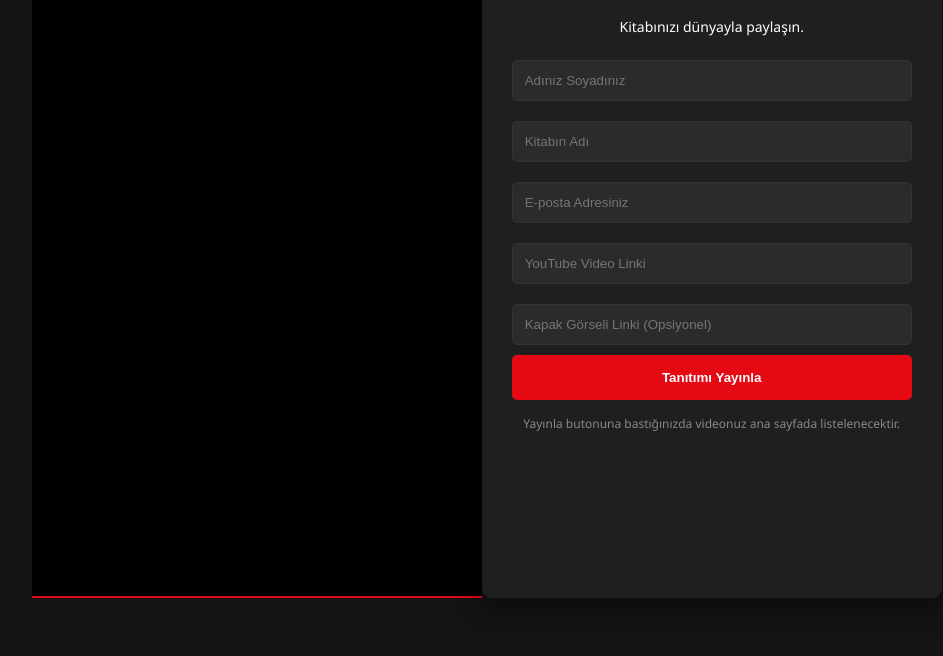
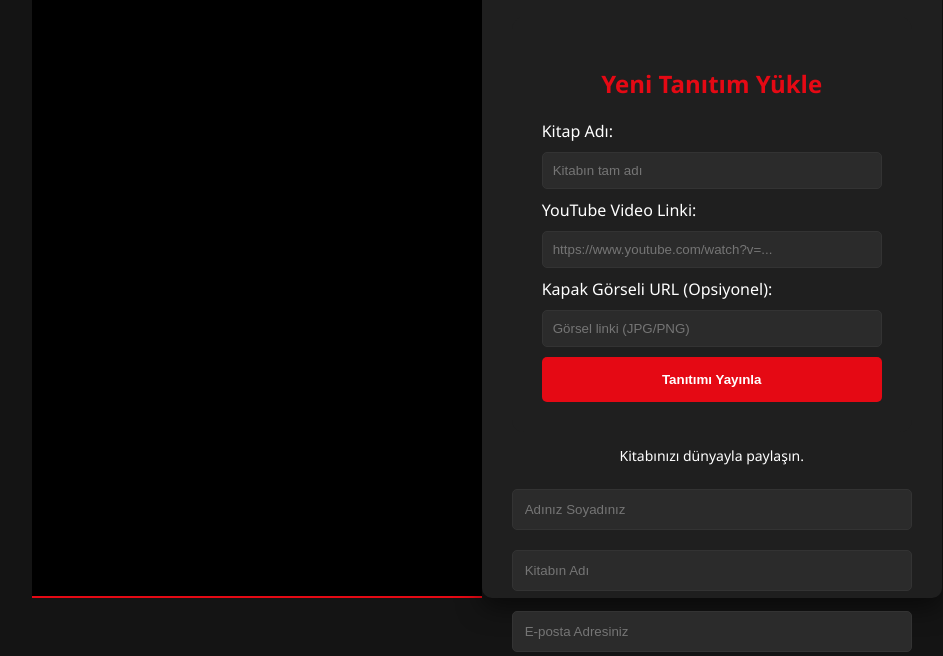
Before and after one commit to zeynepnuryazkan-ui/watchme4, a website: page yazar.html in a window 1280 px wide. Shown: the part 144-800 px from the top of the page, without its empty margins (153-1096 px from the left). Drawn offline with Linux system fonts and the light colour scheme.

Commit message:
Update yazar.html

```diff
--- a/yazar.html
+++ b/yazar.html
@@ -22,7 +22,22 @@
 <body>
 
 <div class="panel">
-    <h2>Yazar Paneli</h2>
+    <h2>Yazar Paneli</h2><div class="upload-container" style="background: #1f1f1f; padding: 30px; border-radius: 12px; max-width: 500px; margin: auto;">
+    <h2 style="color: #e50914; text-align: center;">Yeni Tanıtım Yükle</h2>
+
+    <label>Kitap Adı:</label>
+    <input type="text" id="kitapAdi" placeholder="Kitabın tam adı" style="width:100%; padding:10px; margin:10px 0;">
+
+    <label>YouTube Video Linki:</label>
+    <input type="text" id="videoLink" placeholder="https://www.youtube.com/watch?v=..." style="width:100%; padding:10px; margin:10px 0;">
+
+    <label>Kapak Görseli URL (Opsiyonel):</label>
+    <input type="text" id="kapakResmi" placeholder="Görsel linki (JPG/PNG)" style="width:100%; padding:10px; margin:10px 0;">
+
+    <button onclick="videoYukle()" style="width:100%; padding:15px; background:#e50914; color:white; border:none; border-radius:5px; cursor:pointer; font-weight:bold;">
+        Tanıtımı Yayınla
+    </button>
+</div>
     <p style="text-align: center; font-size: 14px;">Kitabınızı dünyayla paylaşın.</p>
 
     <input type="text" id="yazarAdi" placeholder="Adınız Soyadınız">
```
